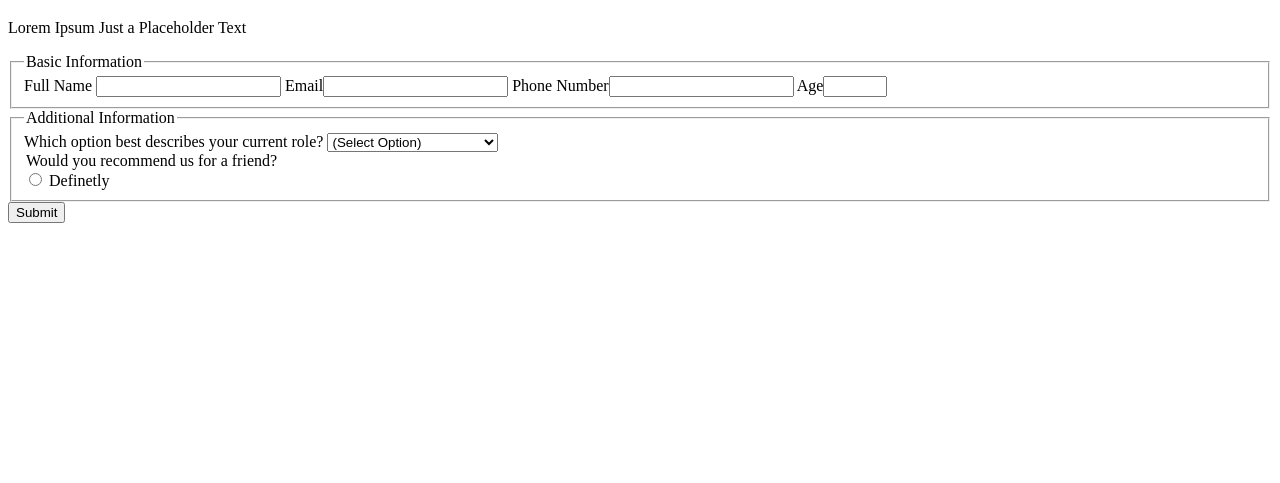
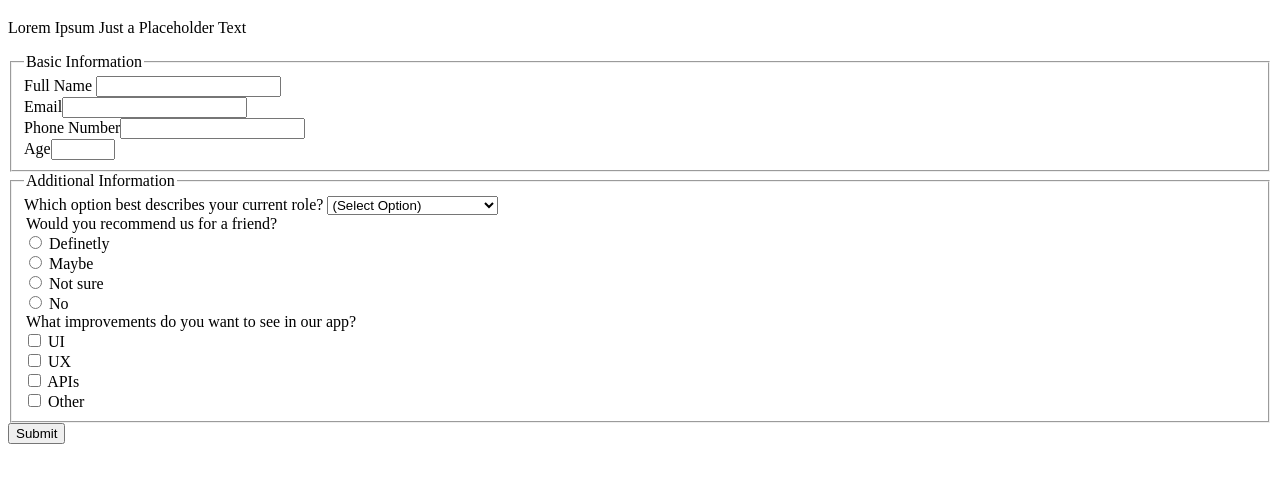
Before and after one commit to yaseen-ai/form-project, a plain HTML site: page index.html in a window 1280 px wide. Shown: the part 61-544 px from the top of the page. Drawn offline with Linux system fonts and the light colour scheme.

Commit message:
re-structured document

```diff
--- a/index.html
+++ b/index.html
@@ -20,19 +20,27 @@
       <div id="first-fieldset">
         <fieldset>
           <legend>Basic Information</legend>
+          <div>
             <label for="full-name"
               >Full Name
               <input required id="full-name" name="full-name" type="text"
             /></label>
+          </div>
+          <div>
             <label for="email"
               >Email<input required id="email" name="email" type="email"
             /></label>
+          </div>
+          <div>
             <label for="phone"
               >Phone Number<input required id="phone" name="phone" type="phone"
             /></label>
+          </div>
+          <div>
             <label for="age"
               >Age<input id="age" name="age" type="number" min="13" max="175"
             /></label>
+          </div>
         </fieldset>
         <fieldset>
           <legend>Additional Information</legend>
@@ -51,8 +59,49 @@
           <div>
             <legend>Would you recommend us for a friend?</legend>
             <div>
-              <input id="recommend" type="radio" value="definetly" />
-              <label for="recommend">Definetly</label>
+              <input
+                id="definetly"
+                name="recommend"
+                type="radio"
+                value="definetly"
+              />
+              <label for="definetly">Definetly</label>
+            </div>
+            <div>
+              <input id="maybe" name="recommend" type="radio" value="maybe" />
+              <label for="maybe">Maybe</label>
+            </div>
+            <div>
+              <input
+                id="not-sure"
+                name="recommend"
+                type="radio"
+                value="not-sure"
+              />
+              <label for="not-sure">Not sure</label>
+            </div>
+            <div>
+              <input id="no" name="recommend" type="radio" value="no" />
+              <label for="no">No</label>
+            </div>
+          </div>
+          <div>
+            <legend>What improvements do you want to see in our app?</legend>
+            <div>
+              <input type="checkbox" id="ui" />
+              <label for="ui">UI</label>
+            </div>
+            <div>
+              <input type="checkbox" id="ux" />
+              <label for="ux">UX</label>
+            </div>
+            <div>
+              <input type="checkbox" id="apis" />
+              <label for="apis">APIs</label>
+            </div>
+            <div>
+              <input type="checkbox" id="other-i" />
+              <label for="other-i">Other</label>
             </div>
           </div>
         </fieldset>
```
Lines whose indentation alone changed are shown as unchanged.
